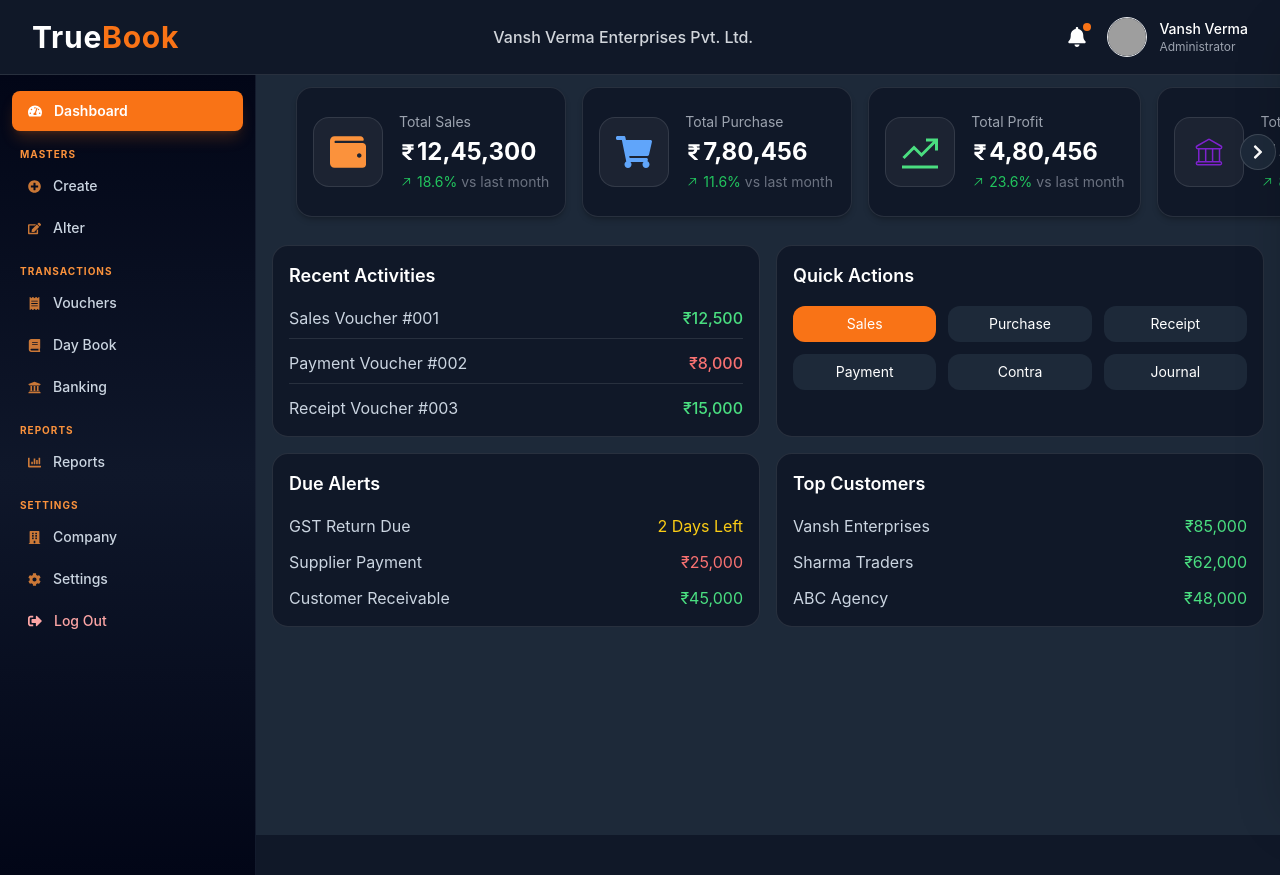
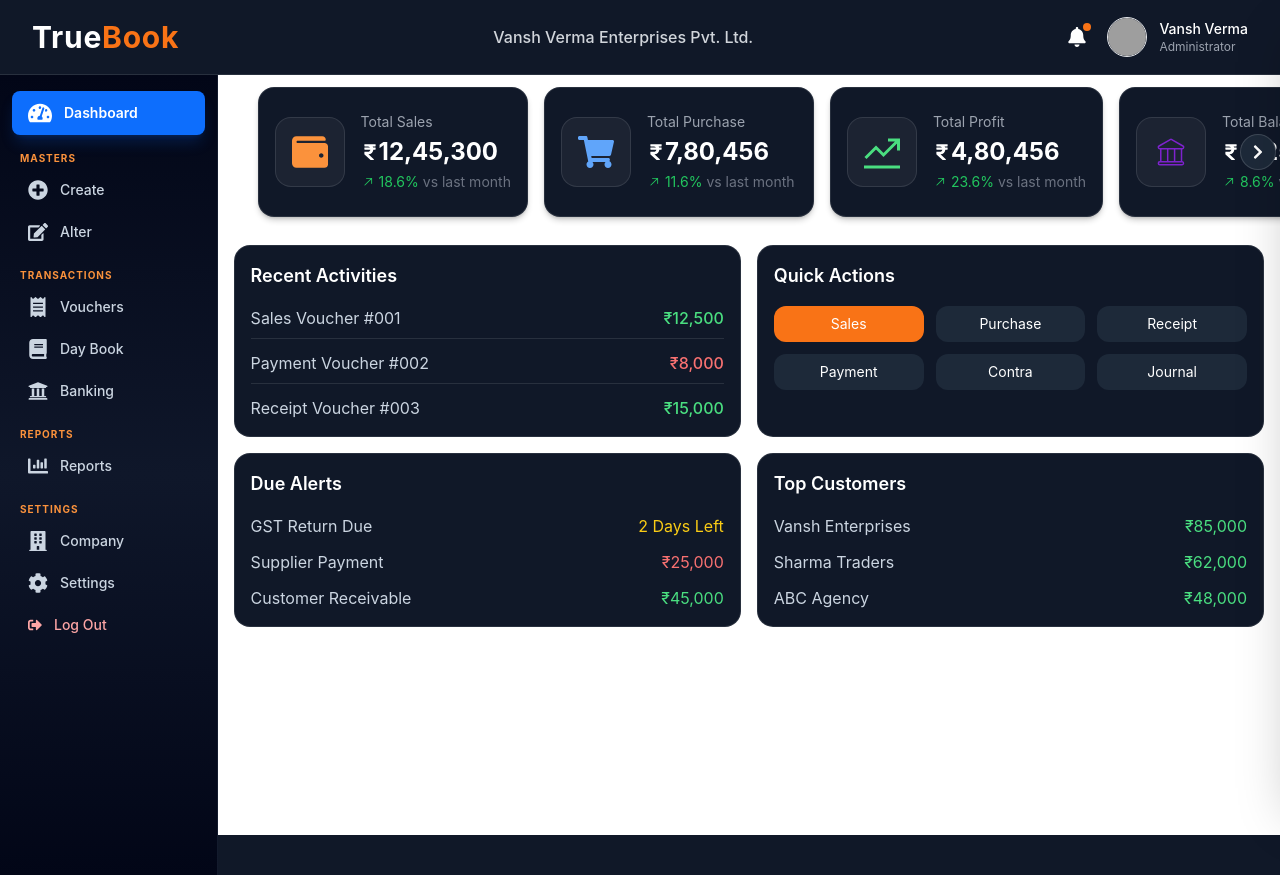
Before and after one commit to vansh-verma-dev/Truebook, a React (Vite) app: page / in a window 1280 px wide. Built offline with nearby package versions, Linux system fonts and the light colour scheme; grey boxes are pictures that could not be loaded.

Commit message:
improve page width

```diff
--- a/src/Pages/AlterPage/AlterHome.jsx
+++ b/src/Pages/AlterPage/AlterHome.jsx
@@ -16,7 +16,7 @@ function AlterHome() {
         "text-xl text-orange-600";
 
     return (
-        <main className="bg-gradient-to-br from-orange-50 via-white to-orange-100 h-[90vh] w-[80vw] p-5 overflow-y-auto">
+        <main className="bg-gradient-to-br from-orange-50 via-white to-orange-100 h-[90vh] w-[83vw] p-5 overflow-y-auto">
 
             {/* Header */}
             <div className="mb-6">
--- a/src/Pages/Banking/banking.jsx
+++ b/src/Pages/Banking/banking.jsx
@@ -14,7 +14,7 @@ function Banking() {
         "flex items-center justify-between px-4 py-3 rounded-lg border border-slate-200 hover:border-orange-300 hover:bg-orange-50 transition-all cursor-pointer";
 
     return (
-        <section className="bg-slate-50 w-[80vw] h-[90vh] p-5 overflow-y-auto">
+        <section className="bg-slate-50 w-[83vw] h-[90vh] p-5 overflow-y-auto">
 
             {/* Header */}
             <div className="bg-gradient-to-r from-orange-500 to-orange-400 rounded-2xl p-6 text-white shadow-lg">
--- a/src/Pages/CreatePage/Createhome.jsx
+++ b/src/Pages/CreatePage/Createhome.jsx
@@ -15,7 +15,7 @@ function CreateHome() {
         "text-xl text-orange-600";
 
     return (
-        <main className="bg-gradient-to-br from-orange-50 via-white to-orange-100 h-[90vh] w-[80vw] p-5 overflow-y-auto">
+        <main className="bg-gradient-to-br from-orange-50 via-white to-orange-100 h-[90vh] w-[83vw] p-5 overflow-y-auto">
 
             {/* Header */}
             <div className="mb-6">
--- a/src/Pages/Dashboard.jsx
+++ b/src/Pages/Dashboard.jsx
@@ -23,9 +23,9 @@ function Dashboard() {
         scrollRef.current?.scrollBy({ left: dir * 300, behavior: "smooth" });
         setTimeout(updateButtons, 350);
     };
-
+//bg-[#1d2939]
     return (
-        <section className=" bg-[#1d2939] w-[80vw] h-[95vh]">
+        <section className="bg-[#fff]  w-[83vw] h-[95vh]">
             <div className="relative w-full">
 
                 {/* Left Button */}
--- a/src/Pages/DayBook.jsx
+++ b/src/Pages/DayBook.jsx
@@ -36,7 +36,8 @@ function Daybook() {
     };
     return (
         <>
-            <DaybookNavbar />
+        <div className="w-[83vw]">
+ <DaybookNavbar />
             <main className=" bg-white  w-full h-[95vh]">
 
                 <div className="flex items-center justify-between px-5 py-3 bg-white border-b shadow-sm">
@@ -119,6 +120,8 @@ function Daybook() {
 
                 </div>
             </main>
+        </div>
+
         </>
     )
 }
--- a/src/Pages/Reports/Reports.jsx
+++ b/src/Pages/Reports/Reports.jsx
@@ -15,7 +15,7 @@ function Reports() {
         "bg-white border border-slate-200 rounded-xl p-4 hover:border-orange-300 hover:shadow-md transition-all cursor-pointer";
 
     return (
-        <section className="bg-slate-50 w-[80vw] h-[90vh] p-5 overflow-y-auto">
+        <section className="bg-slate-50 w-[83vw] h-[90vh] p-5 overflow-y-auto">
 
             {/* Header */}
             <div className="bg-gradient-to-r from-orange-500 to-orange-400 rounded-2xl p-6 text-white">
--- a/src/Pages/company.jsx
+++ b/src/Pages/company.jsx
@@ -14,7 +14,7 @@ const avatarPalette = [
 
 function Company({ setActivePage }) {
   return (
-    <section className="w-full h-[95vh] relative m-0 p-0 bg-[#f8f9fb]">
+    <section className="w-[83vw] h-[95vh] relative m-0 p-0 bg-[#f8f9fb]">
 
       {/* --Search-Input--- */}
       <Searchbar setActivePage={setActivePage} />
--- a/src/Pages/setting/setting.jsx
+++ b/src/Pages/setting/setting.jsx
@@ -14,7 +14,7 @@ function Settings() {
         "flex items-center justify-between px-4 py-3 rounded-lg border border-slate-200 hover:border-orange-300 hover:bg-orange-50 transition-all cursor-pointer";
 
     return (
-        <section className="bg-slate-50 h-[90vh] w-[80vw] p-5 overflow-y-auto">
+        <section className="bg-slate-50 h-[90vh] w-[83vw] p-5 overflow-y-auto">
 
             {/* Header */}
             <div className="bg-gradient-to-r from-orange-500 to-orange-400 rounded-2xl p-6 text-white shadow-lg">
--- a/src/UserAccount/signin.jsx
+++ b/src/UserAccount/signin.jsx
@@ -3,7 +3,7 @@ import { Link } from "react-router-dom";
 
 function SigninPage({ setMode }) {
     return (
-        <section className="flex w-[80vw]  h-[90vh] overflow-hidden  bg-white">
+        <section className="flex w-[83vw]  h-[90vh] overflow-hidden  bg-white">
 
             <div className="left w-[45%]  bg-white p-1">
                 <img src="https://i.pinimg.com/736x/bb/a4/56/bba4565d95318bf408435ac5232cdc50.jpg" alt=""
--- a/src/UserAccount/signup.jsx
+++ b/src/UserAccount/signup.jsx
@@ -3,7 +3,7 @@ import { Link } from "react-router-dom";
 
 function SignupPage({ setMode }) {
     return (
-        <section className="flex h-[90vh] w-[80vw] bg-white">
+        <section className="flex h-[90vh] w-[83vw] bg-white">
 
 
             <div className="left w-[45%]  bg-white">
--- a/src/Vouchers/VoucherPage.jsx
+++ b/src/Vouchers/VoucherPage.jsx
@@ -42,7 +42,7 @@ function Voucher() {
     `;
 
    return (
-      <section className="bg-white w-[80vw] h-[90vh]">
+      <section className="bg-white w-[83vw] h-[90vh]">
 
          {/* Main Voucher Page */}
          <main className="h-[82vh]">
--- a/src/components/Sidebar.jsx
+++ b/src/components/Sidebar.jsx
@@ -30,18 +30,18 @@ function Sidebar({ setActivePage }) {
     const BtnStyle =
         "w-full flex items-center gap-3 px-4 py-2.5 rounded-lg text-slate-300 hover:bg-slate-800 hover:text-white hover:translate-x-1 transition-all duration-200 text-sm font-medium";
 
-    const IconStyle = "text-orange-400/80 text-[13px]";
+    const IconStyle = "text-[20px]  ";
 
     return (
 
-        <section className="w-[20vw] h-screen bg-gradient-to-b from-slate-950 via-slate-900 to-slate-950 border-r border-slate-800/60 flex flex-col px-3 py-4 overflow-hidden">
+        <section className="w-[240px] h-screen bg-gradient-to-b from-slate-950 via-slate-900 to-slate-950 border-r border-slate-800/60 flex flex-col px-3 py-4 overflow-hidden">
             <Toaster position="top-right" />
             {/* Dashboard */}
             <button
-                className="w-full flex items-center gap-3 px-4 py-2.5 bg-orange-500 hover:bg-orange-400 text-white rounded-lg font-semibold text-sm transition-all duration-200 shadow-lg shadow-orange-500/20 flex-shrink-0"
+                className="w-full flex items-center gap-3 px-4 py-2.5 bg-[#0d6efd] hover:bg-[#0250c5] text-white rounded-lg font-semibold text-sm transition-all duration-200 shadow-lg shadow-[#0d6efd]/20 flex-shrink-0"
                 onClick={() => setActivePage("Dashboard")}
             >
-                <FaTachometerAlt />
+                <FaTachometerAlt  className="text-2xl"/>
                 Dashboard
             </button>
 
```
